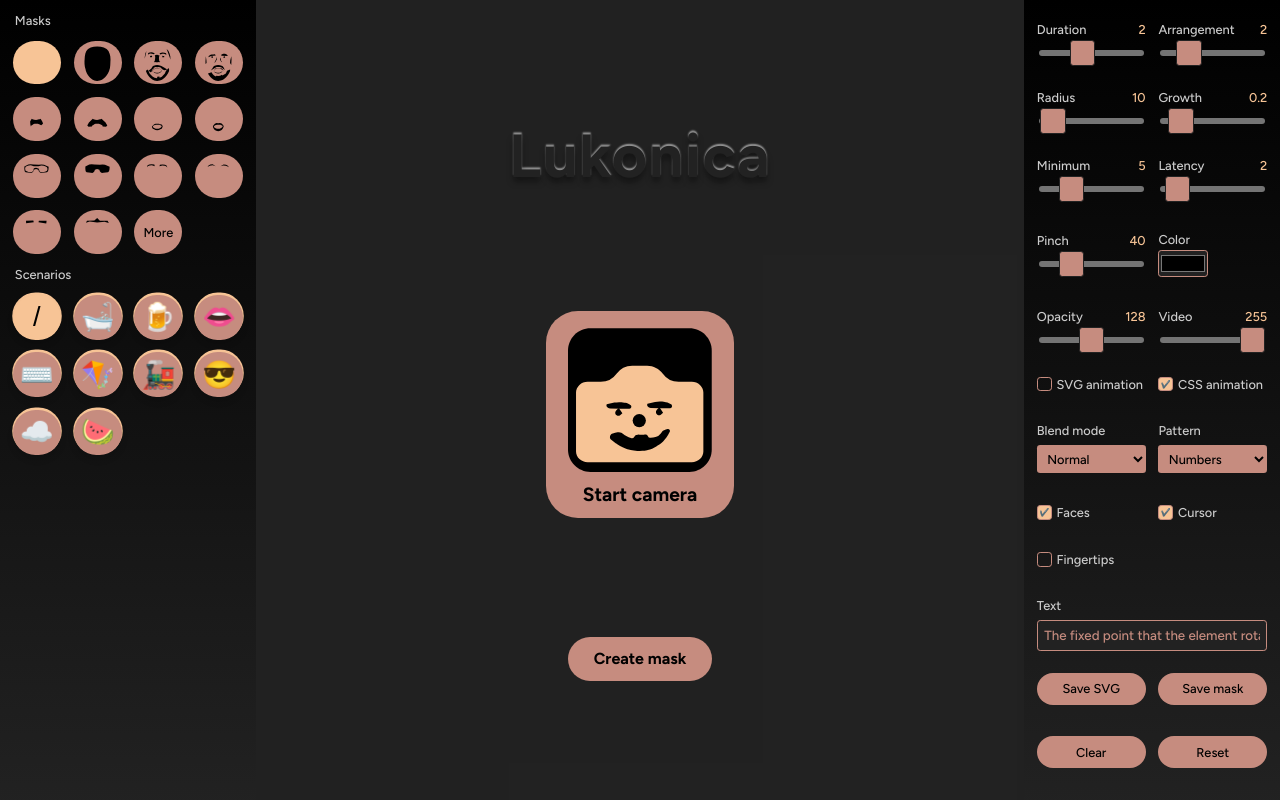
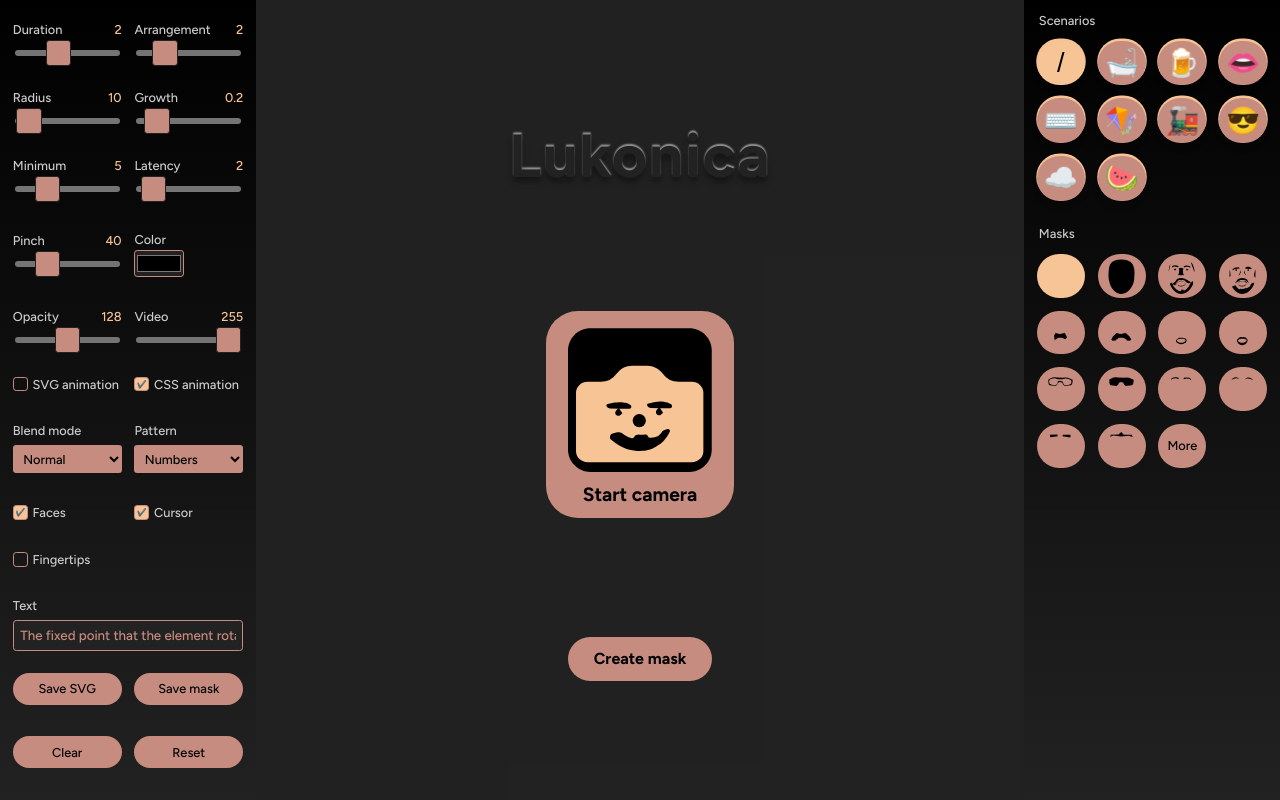
Before and after one commit to cincplug/lukonica, a React (Create React App) app: page / in a window 1280 px wide. Built offline with nearby package versions, Linux system fonts and the light colour scheme; a web font is replaced by a local one.

Commit message:
Emphasize scenario column

```diff
--- a/src/components/MaskSelection.js
+++ b/src/components/MaskSelection.js
@@ -64,6 +64,22 @@ const MaskSelection = (props) => {
   return (
     (masks || DEFAULT_MASKS) && (
       <nav className={`menu menu--secondary`}>
+        <fieldset className="menu--scenarios">
+          <legend>Scenarios</legend>
+          {Object.keys(scenarios).map((scenario, index) => (
+            <button
+              className={`menu--scenarios__button ${
+                index === setup.activeScenarioIndex ? "active" : "inactive"
+              }`}
+              key={`scn-${index}`}
+              onClick={(event) =>
+                handleScenarioButtonClick(event, scenario, index)
+              }
+            >
+              {scenario}
+            </button>
+          ))}
+        </fieldset>
         <fieldset className="menu--masks">
           <legend>Masks</legend>
           {masks.map((mask, index) => (
@@ -96,22 +112,6 @@ const MaskSelection = (props) => {
             More
           </button>
         </fieldset>
-        <fieldset className="menu--scenarios">
-          <legend>Scenarios</legend>
-          {Object.keys(scenarios).map((scenario, index) => (
-            <button
-              className={`menu--scenarios__button ${
-                index === setup.activeScenarioIndex ? "active" : "inactive"
-              }`}
-              key={`scn-${index}`}
-              onClick={(event) =>
-                handleScenarioButtonClick(event, scenario, index)
-              }
-            >
-              {scenario}
-            </button>
-          ))}
-        </fieldset>
       </nav>
     )
   );
--- a/src/styles.scss
+++ b/src/styles.scss
@@ -1,5 +1,5 @@
 @import url("https://fonts.googleapis.com/css2?family=Figtree:wght@500;700&display=swap");
-@import url('https://fonts.googleapis.com/css2?family=Noto+Emoji:wght@500&display=swap');
+@import url("https://fonts.googleapis.com/css2?family=Noto+Emoji:wght@500&display=swap");
 
 @mixin until($breakpoint: 512px) {
   @media screen and (max-width: $breakpoint) {
@@ -221,7 +221,7 @@ legend {
 .menu {
   position: fixed;
   top: 0;
-  right: 0;
+  left: 0;
   width: var(--menu-width);
   height: 100vh;
   padding: var(--gap);
@@ -234,12 +234,15 @@ legend {
   grid-auto-rows: max-content;
 
   &--secondary {
-    right: auto;
-    left: 0;
+    left: auto;
+    right: 0;
     grid-auto-rows: max-content;
   }
 
   &--masks {
+    legend {
+      margin-top: var(--gap);
+    }
     button {
       grid-column: span 3;
       padding: 0;
@@ -253,7 +256,8 @@ legend {
       font-size: 1.7rem;
       padding: 0.4rem;
       background: var(--color-skin);
-      box-shadow: 0 0.3rem 0.4rem #0002, 0 -0.1rem 0 0.05rem var(--color-skin-light);
+      box-shadow: 0 0.3rem 0.4rem #0002,
+        0 -0.1rem 0 0.05rem var(--color-skin-light);
       font-family: "Noto Emoji", sans-serif;
     }
   }
```
